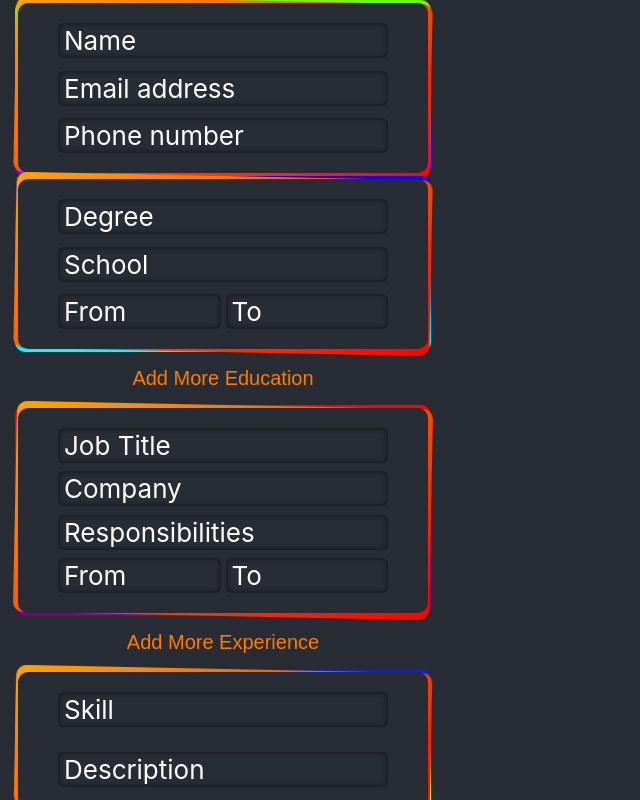
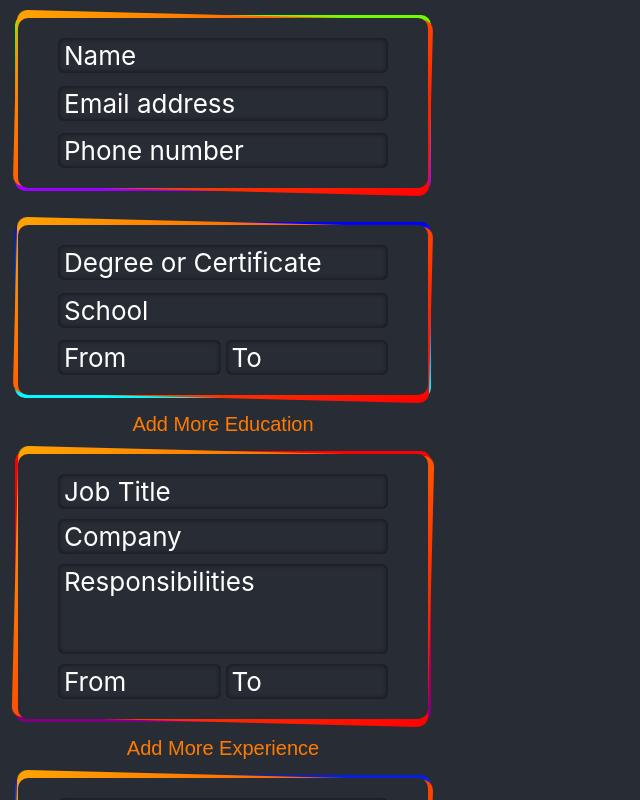
Before and after one commit to WitchingHr/cv-application, a React (Create React App) app: page / in a window 1280 px wide. Shown: the top 800 px of the page, without its empty margins (0-640 px from the left). Built offline with nearby package versions, Linux system fonts and the light colour scheme.

Commit message:
Add textarea inputs

```diff
--- a/src/App.css
+++ b/src/App.css
@@ -17,7 +17,12 @@
   font-size: calc(10px + 2vmin);
   color: white;
   overflow: scroll;
-  padding: 0 15px;
+  padding: 15px;
+}
+
+textarea {
+  resize: none;
+  font-family: system-ui, -apple-system, BlinkMacSystemFont, 'Segoe UI', Roboto, Oxygen, Ubuntu, Cantarell, 'Open Sans', 'Helvetica Neue', sans-serif;
 }
 
 .data-input {
@@ -26,6 +31,11 @@
 
 .date-input {
   width: 150px;
+}
+
+.responsibilities,
+.description {
+  height: 90px !important;
 }
 
 .data {
@@ -54,20 +64,19 @@
 }
 
 .general,
-.education,
-.experience {
+.education {
   width: 330px;
   height: 130px;
 }
 
 .experience {
   width: 330px;
-  height: 165px;
+  height: 225px;
 }
 
 .skills {
   width: 330px;
-  height: 95px;
+  height: 135px;
 }
 
 .data-box {
--- a/src/App.jsx
+++ b/src/App.jsx
@@ -51,7 +51,12 @@ function App() {
   function getComponent(obj) {
     switch (obj.name) {
       case 'general':
-        return <General key={obj.id} />
+        return (
+          <React.Fragment key={obj.id}>
+            <General key={obj.id} />
+            <br />
+          </React.Fragment>
+        )
       case 'education':
         return (
           <React.Fragment key={obj.id}>
--- a/src/components/Education.jsx
+++ b/src/components/Education.jsx
@@ -5,7 +5,7 @@ export default function Education() {
   return (
     <div className='gradient color-2'>
       <div className='education data-box'>
-        <Input name="Degree" />
+        <Input name="Degree or Certificate" />
         <Input name="School" />
         <div className="dates-container">
           <span className="dates-input">
--- a/src/components/Input.jsx
+++ b/src/components/Input.jsx
@@ -1,6 +1,7 @@
 import React, { useState } from 'react';
 
 export default function Input({ name }) {
+  // Determine if editing
   const [edit, setEdit] = useState(false);
   const [text, setText] = useState(name);
 
@@ -14,7 +15,10 @@ export default function Input({ name }) {
       maxLength = 4;
       break;
     case 'Description':
-      className = "description-input";
+      className = "description";
+      break;
+    case 'Responsibilities':
+      className = "responsibilities";
       break;
     default:
       break;
@@ -62,6 +66,37 @@ export default function Input({ name }) {
     setEdit(!edit);
   }
 
+  if (name === 'Responsibilities' || name === 'Description') {
+    if (edit) {
+      return (
+        <textarea
+          cols="2"
+          className={'data-input ' + className}
+          value={text}
+          onChange={handleOnChange}
+          onKeyDown={handleSave}
+          onFocus={handleFocus}
+          onBlur={handleOutsideClick}
+          maxLength={maxLength}
+          autoFocus
+        />
+      );
+    }
+
+    return (
+      <div
+        title={name}
+        role="button"
+        tabIndex="0"
+        className={"data " + className}
+        onClick={handleClick}
+        onFocus={handleClick}
+        onKeyDown={handleKeyDown}
+      >
+        {text}
+      </div>
+    );
+  }
 
   // Input editor
   if (edit) {
@@ -79,9 +114,11 @@ export default function Input({ name }) {
     );
   }
 
+
   // Div/Button
   return (
     <div
+      title={name}
       role="button"
       tabIndex="0"
       className="data"
```
